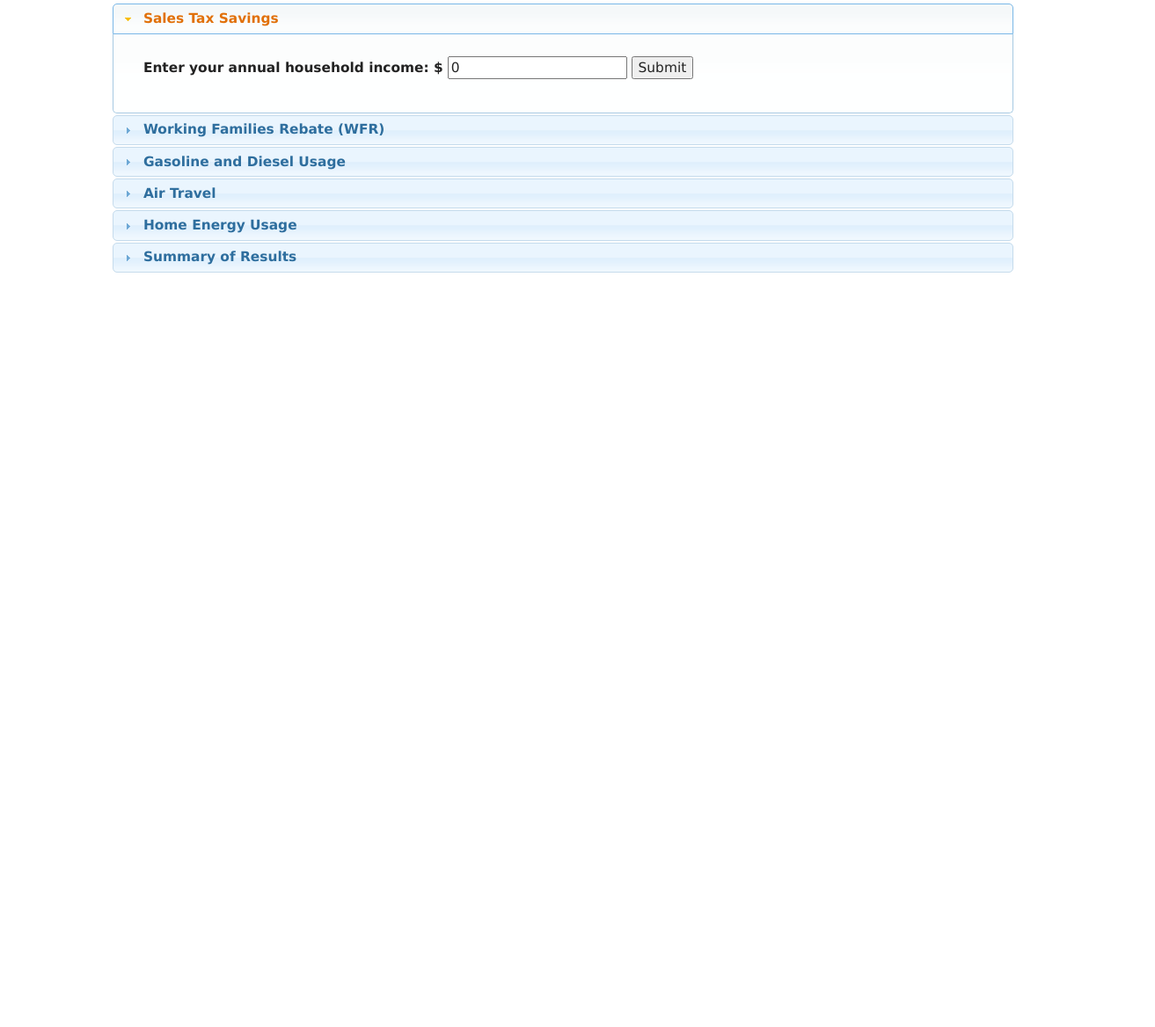
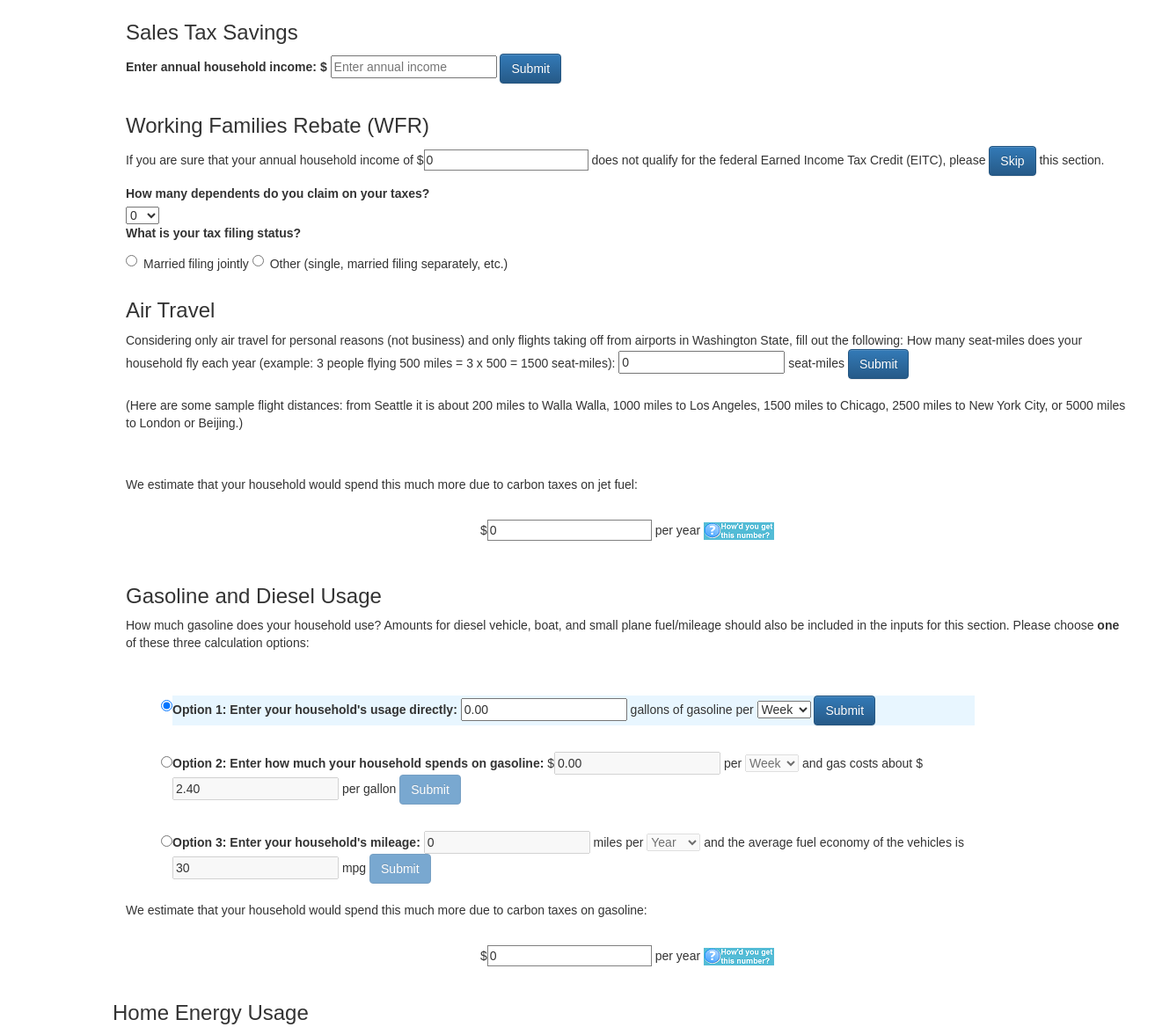
Before and after one commit to jbare/CalculatorVisualDesign, a plain HTML site: page individual.html in a window 1280 px wide. Shown: the part 211-1379 px from the top of the page at 88% size, 1313 px wide, since content can reach past the window. Before the commit the page ends 800 px from the top, so only its background shows below. Drawn offline with Linux system fonts and the light colour scheme.

Commit message:
Removed accordion from household calculator
Removed accordion from household calculator. Added some more formatting
to the form.

```diff
--- a/individual.html
+++ b/individual.html
@@ -30,6 +30,7 @@
 
   <!-- <script src="http://ajax.googleapis.com/ajax/libs/jquery/1.11.1/jquery.min.js"></script>  -->
   <script src="assets/javascripts/jquery-1.11.1.js"></script>
+
   <script src="assets/javascripts/jquery-ui.min.js"></script>
   <script type="text/javascript" src="assets/javascripts/jquery.tooltipster.js"></script>
 
@@ -157,78 +158,113 @@
     </header>
   </div>
 
-  <div id="accordion">
+  <div class="container">
+    <div class="row row-content">
+      <div class="col-xs-12">
+        <h3>Sales Tax Savings</h3>
+      </div>
+      <div class="col-xs-12">
+        <form class="form-vertical" role="form" id="salesTaxForm">
+          <fieldset>
+            <div class="form-group">
+              <label for="submitIncome" class="control-label">Enter annual household income: $</label>
+              <input type="text" id="income" placeholder="Enter annual income" name="income">
+              <input type="button" class="btn btn-primary" value="Submit" id="submitIncome">
+            </div>
 
-    <h3>Sales Tax Savings</h3>
-    <div>
-      <p>
-      <form id="salesTaxForm">
-        <fieldset>
-          <p>
-
-            <label for="submitIncome">Enter your annual household income: $</label>
-            <input type="text" id="income" value="0" name="income" >
-            <input type="button" value="Submit"  id="submitIncome" >
-          </p>
-            <!-- <a class="box"><b>?</b></a><br><br> -->
-          <div class="reveal" id="salesTax" >
+            <div class="reveal" id="salesTax">
               <label for="salesTaxPayment">We estimate that you currently pay state and local sales taxes totalling $</label>
               <input type="text" id="salesTaxPayment" value="0" > per year. <img id="salesTaxTool" src="questionMark.png"  /><br>
               <label for"submitSalesTax">If you have a better estimate of your total annual sales tax payments, please edit the value above and click </label>
-            <input type="button" value="Submit"  id="submitSalesTax"> <br><br> <br>
+              <input type="button" class="btn btn-primary" value="Submit"  id="submitSalesTax"> <br><br> <br>
               With a 1 percentage point reduction in sales tax, we estimate that your household would save: <br> <br>
               <center>$<input value="0" type="text" id="salesTaxSavings" class="autofill" readonly> per year <img id="salesTaxSavingsTool" src="questionMark.png"  /></center><br>
             </div>
-
           </fieldset>
         </form>
+      </div>
+    </div>
+
+    <div class="row row-content">
+      <div class="col-xs-12">
+        <h3>Working Families Rebate (WFR)</h3>
+      </div>
+      <div class="col-xs-12">
+        <form class="form-vertical" role="form" id="wfrform">
+          <fieldset>
+            <div>
+              <p>
+                If you are sure that your annual household income of $<input type="text" id="income1" value="0" readonly> does not qualify for the federal Earned Income Tax Credit (EITC), please <input type="button" class="btn btn-primary" value="Skip" id="skip"> this section.
               </p>
             </div>
-
-    <h3>Working Families Rebate (WFR)</h3>
             <div>
-      <p>
-        <form id="wfrForm">
-          <fieldset>
-            <div >
-              If you are sure that your annual household income of $<input type="text" id="income1" value="0" readonly> does not qualify for the federal Earned Income Tax Credit (EITC), please <input type="button" value="Skip" id="skip">
-              this section. <br><br>
-            </div>
-
-            How many dependents do you claim on your taxes:
+              <label for="dependents" id="dependents_label">How many dependents do you claim on your taxes?</label>
+              <div>
                 <select id="dependents">
                   <option value="0">0</option>
                   <option value="1">1</option>
                   <option value="2">2</option>
                   <option value="3">3+</option>
-            </select> <br> <br>
-
-            What is your tax filing status? <br><br>
-
-            <input class="" type="radio" name="taxStatus" value="marriedJointly">
-            Married filing jointly <br>
-            <input class="" type="radio" name="taxStatus" value="single">
-            Other (single, married filing separately, etc.) <br> <br>
-
+                </select>
+              </div>
+            </div>
+            <div>
+              <label for="taxStatus">What is your tax filing status?</label>
+              <div class="radio">
+                <label><input type="radio" name="taxStatus" value="marriedJointly">Married filing jointly</label>
+                <label><input type="radio" name="taxStatus" value="single">Other (single, married filing separately, etc.)</label>
+              </div>
+            </div>
             <div class="reveal" id="WFR" >
-
+              <p>
                 We estimate that you qualify for a federal EITC of:
                 $<input type="text" id="eitc"> <img id="eitcTool" src="questionMark.png"  /> If you have a better estimate of your federal EITC, please edit the value above and click
                 <input type="button" value="Submit" class="btn btn-primary btn-medium" id="submitEITC">. <br> <br>
                 <br>We estimate that your household would qualify for a state Working Families Rebate of: <br> <br>
                 <center>$<input value="0.00" type="text" id="wfrSavings" readonly> per year <img id="wfrTool" src="questionMark.png"  /></center><br>
+              </p>
             </div>
           </fieldset>
         </form>
+      </div>
+    </div>
+
+    <div class="row row-content">
+      <div class="col-xs-12">
+        <h3>Air Travel</h3>
+      </div>
+      <div class="col-xs-12">
+        <form class="form-vertical" role="form">
+          <fieldset>
+            <div>
+              <p>
+                Considering only air travel for personal reasons (not business) and only flights taking off from airports in Washington State, fill out the following:
+                How many seat-miles does your household fly each year (example: 3 people flying 500 miles = 3 x 500 = 1500 seat-miles):
+                <input type="text" id="seatMiles" value="0"> seat-miles
+                <input type="button" value="Submit" class="btn btn-primary btn-medium" id="submitSeatMiles"> <br><br>
+                (Here are some sample flight distances: from Seattle it is about 200 miles to Walla Walla, 1000 miles to Los Angeles, 1500 miles to Chicago, 2500 miles to New York City, or 5000 miles to London or Beijing.) <br> <br>
+              </p>
+
+              <p>
+                <br>We estimate that your household would spend this much more due to carbon taxes on jet fuel: <br> <br>
+                <center>$<input value="0" type="text" id="airTaxes" readonly> per year <img id="airTool" src="questionMark.png"  /></center><br>
               </p>
             </div>
+          </fieldset>
+        </form>
+      </div>
+    </div>
 
+    <div class="row row-content">
+      <div class="col-xs-12">
         <h3>Gasoline and Diesel Usage</h3>
-    <div>
+      </div>
+      <div class="col-xs-12">
+        <form class="form-vertical" role="form" id="gasForm">
+          <fieldset>
             <p>
-        <form id="gasForm">
-          <fieldset>
-            How much gasoline does your household use? Amounts for diesel vehicle, boat, and small plane fuel/mileage should also be included in the inputs for this section. Please choose <b>one</b> of these three calculation options: <br><br><br>
+              How much gasoline does your household use? Amounts for diesel vehicle, boat, and small plane fuel/mileage should also be included in the inputs for this section. Please choose <strong>one</strong> of these three calculation options: <br><br><br>
+            </p>
 
             <div style="width:100%;float:left">
               <div style="float:left">
@@ -236,7 +272,7 @@
               </div>
 
               <fieldset id="gasOptionOne" style="width:80%;float:left">
-                <b>Option 1: Enter your household's usage directly: </b>
+                <strong>Option 1: Enter your household's usage directly: </strong>
                 <input type="text" id="gallons" value="0.00" required>
                 gallons of gasoline per
                 <select id="gasTimeframe">
@@ -260,7 +296,7 @@
               </div>
 
               <fieldset id="gasOptionTwo" style="width:80%;float:left" >
-                <b>Option 2: Enter how much your household spends on gasoline: </b>
+                <strong>Option 2: Enter how much your household spends on gasoline: </strong>
                 $<input type="text" id="dollars" value="0.00" required>
                 per
                 <select id="dollarTimeframe">
@@ -286,7 +322,7 @@
               </div>
 
               <fieldset id="gasOptionThree" style="width:80%;float:left" >
-                <b>Option 3: Enter your household's mileage: </b>
+                <strong>Option 3: Enter your household's mileage: </strong>
                 <input type="text" id="miles" value="0" required>
                 miles per
                 <select id="mileageTimeframe">
@@ -298,66 +334,6 @@
                 <input type="button" value="Submit" class="btn btn-primary btn-medium" id="submitMileage">
               </fieldset>
             </div>
-
-            <!-- <div class="blankSpace">
-              <p>
-                <br>
-              </p>
-            </div> -->
-
-            <!-- <div>
-
-              <b>1 - Enter your household's usage directly: </b>
-              <input type="text" id="gallons" value="0.00" required>
-              gallons of gasoline per
-              <select id="gasTimeframe">
-                <option value="52">Week</option>
-                <option value="12">Month</option>
-                <option value="1">Year</option>
-              </select>
-              <input type="button" value="Submit" class="btn btn-primary btn-medium" id="submitGallons">
-
-            </div>
-
-            <div class="blankSpace">
-              <p>
-                <br>
-              </p>
-            </div>
-
-            <div>
-              <b>2 - Enter how much your household spends on gasoline: </b>
-              $<input type="text" id="dollars" value="0.00" required>
-              per
-              <select id="dollarTimeframe">
-                <option value="52">Week</option>
-                <option value="12">Month</option>
-                <option value="1">Year</option>
-              </select>
-              and gas costs about <br> $<input type="text" id="gasCost" value="2.40"> per gallon
-              <input type="button" value="Submit" class="btn btn-primary btn-medium" id="submitDollars">
-            </div>
-
-            <div class="blankSpace">
-              <p>
-                <br>
-              </p>
-            </div>
-
-            <div>
-              <b>3 - Enter your household's mileage: </b>
-              <input type="text" id="miles" value="0" required>
-              miles per
-              <select id="mileageTimeframe">
-                <option value="1">Year</option>
-                <option value="12">Month</option>
-                <option value="52">Week</option>
-
-
-              </select>
-              and the average fuel economy of <br> the vehicles is <input type="text" id="mpg" value="30"> mpg
-              <input type="button" value="Submit" class="btn btn-primary btn-medium" id="submitMileage">
-            </div>-->
 
             <div class="blankSpace">
               <p>
@@ -372,98 +348,18 @@
 
           </fieldset>
         </form>
-      </p>
     </div>
 
-    <!-- <h3>Gasoline Usage</h3>
-    <div>
+    <div class="row row-content">
+      <div class="col-xs-12">
+        <h3>Home Energy Usage</h3>
+      </div>
+      <div class="col-xs-12">
+        <form class="form-vertical" role="form">
+          <fieldset>
             <p>
-        <form id="gasForm">
-          <fieldset>
-            How much gasoline does your household use? Please choose the most convenient calculation option: <br><br>
-            <div>
-              <input class="radioLeft" type="radio" name="gasInputType" value="usage" checked>
-              <div class="radioDiv">
-                &nbsp; &nbsp;
-                <input type="text" id="gallons" value="0.00" required>
-                <select id="gasUnits">
-                  <option value="Gallons">gallons</option>
-                  <option value="Dollars">$</option>
-                </select>
-                of gasoline per
-                <select id="gasTimeframe">
-                  <option value="52">Week</option>
-                  <option value="12">Month</option>
-                  <option value="1">Year</option>
-                </select>
-                <div class="reveal" id="gasCostBlock">
-                  and gas costs about $<input type="text" id="gasCost" value="4.00"> per gallon
-                </div>
-                <input type="button" value="Submit" class="btn btn-primary btn-medium" id="submitGallons">
-              </div>
-            </div>
-            <div class="blankSpace">
-              <p>
+              Is your utility bill split among several people? (Choose &quot;Yes&quot; if, for example, you have one or more housemates; choose &quot;No&quot; if, for example, you live in a single-family house or a single-family apartment.)
             </p>
-            </div>
-            <div class="radioDiv">
-
-              <input class="radioLeft" type="radio" name="gasInputType" value="mileage">
-              <div class="radioDiv">
-                &nbsp; &nbsp;
-                <input type="text" id="miles" value="0" required>
-                miles per
-                <select id="gasTimeframe2">
-                  <option value="1">Year</option>
-                  <option value="12">Month</option>
-                  <option value="52">Week</option>
-
-
-                </select>
-                and the average fuel economy of <br> my vehicles is <input type="text" id="mpg" value="30"> mpg
-                <input type="button" value="Submit" class="btn btn-primary btn-medium" id="submitMileage">
-              </div>
-            </div>
-            <div class="blankSpace">
-              <p>
-                &nbsp;
-                <br> <br>We estimate that your household would spend this much more due to carbon taxes on gasoline: <br> <br>
-              </p>
-            </div>
-
-            <div class="result">
-              <center>$<input value="0" type="text" id="gasolineLosses" readonly> per year</center><br>
-            </div>
-
-          </fieldset>
-        </form>
-      </p>
-    </div> -->
-
-
-    <h3>Air Travel</h3>
-    <div>
-      <p>
-        <form>
-          <fieldset>
-            Considering only air travel for personal reasons (not business) and only flights taking off from airports in Washington State, fill out the following: <br><br>
-            How many seat-miles does your household fly each year (example: 3 people flying 500 miles = 3 x 500 = 1500 seat-miles):
-            <input type="text" id="seatMiles" value="0"> seat-miles
-            <input type="button" value="Submit" class="btn btn-primary btn-medium" id="submitSeatMiles"> <br><br>
-            (Here are some sample flight distances: from Seattle it is about 200 miles to Walla Walla, 1000 miles to Los Angeles, 1500 miles to Chicago, 2500 miles to New York City, or 5000 miles to London or Beijing.) <br> <br>
-
-            <br>We estimate that your household would spend this much more due to carbon taxes on jet fuel: <br> <br>
-            <center>$<input value="0" type="text" id="airTaxes" readonly> per year <img id="airTool" src="questionMark.png"  /></center><br>
-          </fieldset>
-        </form>
-      </p>
-    </div>
-    <h3>Home Energy Usage</h3>
-    <div>
-      <p>
-        <form>
-          <fieldset>
-            Is your utility bill split among several people? (Choose &quot;Yes&quot; if, for example, you have one or more housemates; choose &quot;No&quot; if, for example, you live in a single-family house or a single-family apartment.)
             <input type="button" value="Yes" class="btn btn-primary btn-medium" id="split">
             <input type="button" value="No" class="btn btn-primary btn-medium" id="noSplit"><br><br>
 
@@ -473,18 +369,18 @@
             </div>
 
             <div class="reveal" id="electricBlock">
-              What is your zipcode:
+              <p>What is your zipcode: </p>
               <input type="text" id="zipcode">
               <input type="button" value="Submit" class="btn btn-primary btn-medium" id="submitZipcode"> <br><br>
             </div>
             <div class="reveal" id="utilityBlock">
-              Choose your electric utility (if your utility is not listed, first check that your zipcode is correct, and then contact us at <a href="mailto:carbon@cs.washington.edu">carbon@cs.washington.edu</a>):
+              <p>Choose your electric utility (if your utility is not listed, first check that your zipcode is correct, and then contact us at <a href="mailto:carbon@cs.washington.edu">carbon@cs.washington.edu</a>):</p>
               <select id="utilities" >
               </select>
             </div>
 
             <div class="reveal" id="approxOrExact">
-              <br>Do you know your home energy usage in units of therms, kWh, etc. (from utility bills or another source)?
+              <br><p>Do you know your home energy usage in units of therms, kWh, etc. (from utility bills or another source)?</p>
               <input type="button" value="Yes" class="btn btn-primary btn-medium" id="yes">
               <input type="button" value="No" class="btn btn-primary btn-medium" id="no"><br><br>
             </div>
@@ -511,7 +407,9 @@
               Other/don't know (we will assume you use natural gas.)<br><br>
             </div>
             <div class="reveal" id="approxPercentage" >
+              <p>
                 How much purchased energy do you think your home uses compared to an average house in Washington (2000 sq ft, 3 bedrooms, etc.)? Enter this as a percentage. For example, if your home uses half the energy of an average home, enter "50". If your home uses twice the energy of an average home, enter "200": <br><br>
+              </p>
 
               <input type="text" id="percentOfAverage" value="100"> %
               <input type="button" value="Submit" class="btn btn-primary btn-medium" id="submitPercentOfAverage"> <br><br>
@@ -527,12 +425,15 @@
             </div>
           </fieldset>
         </form>
-      </p>
       </div>
+    </div>
+
+    <div class="row row-content">
+      <div class="col-xs-12">
         <h3>Summary of Results</h3>
-    <div>
-      <p>
-        <form>
+      </div>
+      <div class="col-xs-12">
+        <form class="form-vertical" role="form">
           <fieldset>
             Based on the information you entered and our calculations, we estimate your household's tax <b>savings</b> would total: <br><br>
             <center>$<input value="0" type="text" id="totalSavings" readonly> per year</center><br><br>
@@ -554,8 +455,11 @@
             Thank you! And feel free to go back and change any information to see how it affects your results. If you have any feedback about this website, please contact us at <a href="mailto:carbon@cs.washington.edu">carbon@cs.washington.edu</a>.
           </fieldset>
         </form>
-      </p>
       </div>
     </div>
+
+
+  </div>
+
 </body>
 </html>
```
Also changed, not shown: about.html (+1 -1 lines). Lines whose indentation alone changed are shown as unchanged.
